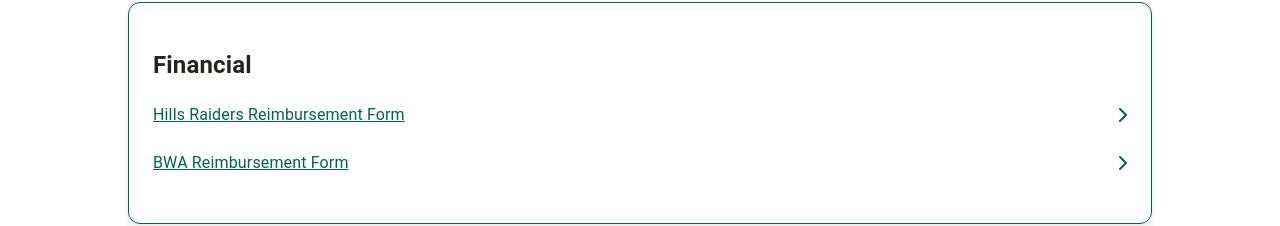
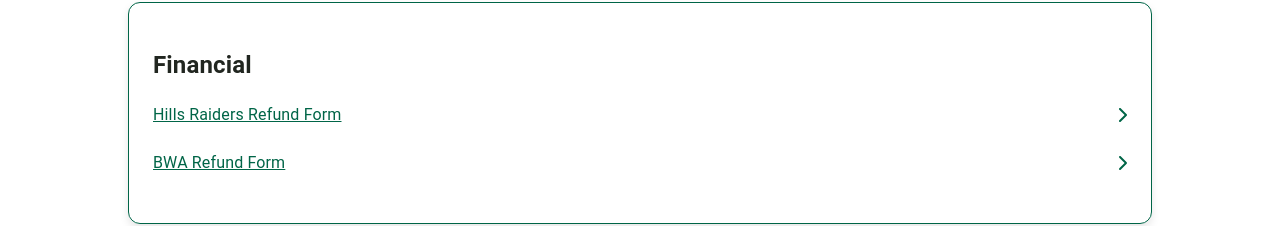
Before and after one commit to DS-LIT/hrba-forms, a React (Create React App) app: page / in a window 1280 px wide. Shown: the part 396-622 px from the top of the page. Built offline with nearby package versions, Linux system fonts and the light colour scheme.

Commit message:
Update name conventions

```diff
--- a/src/features/dashboard/index.tsx
+++ b/src/features/dashboard/index.tsx
@@ -11,8 +11,8 @@
             </Panel>
 
             <Panel><h2>Financial</h2>
-                <NavigationItem to="/hrba-reimbursement"><>Hills Raiders Reimbursement Form</></NavigationItem>
-                <NavigationItem to="/bwa-reimbursement"><>BWA Reimbursement Form</></NavigationItem>
+                <NavigationItem to="/hrba-reimbursement"><>Hills Raiders Refund Form</></NavigationItem>
+                <NavigationItem to="/bwa-reimbursement"><>BWA Refund Form</></NavigationItem>
             </Panel>
         </>
     );
--- a/src/features/refund-form/index.tsx
+++ b/src/features/refund-form/index.tsx
@@ -166,7 +166,7 @@
             <Spinner loading={showSpinner} />
             <div className="panel-heading">
 
-                <h1>Reimbursement Form</h1>
+                <h1>Refund Form</h1>
                 <Button
                     type="button"
                     variant="contained"
```
